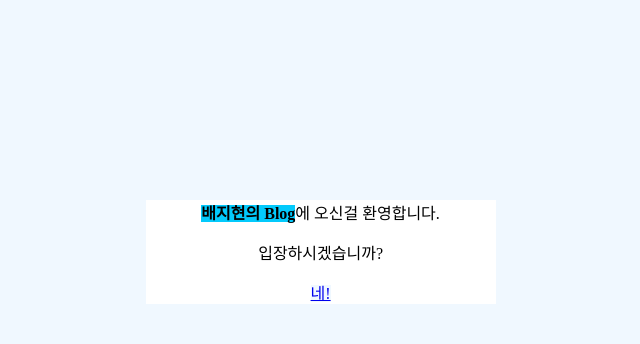
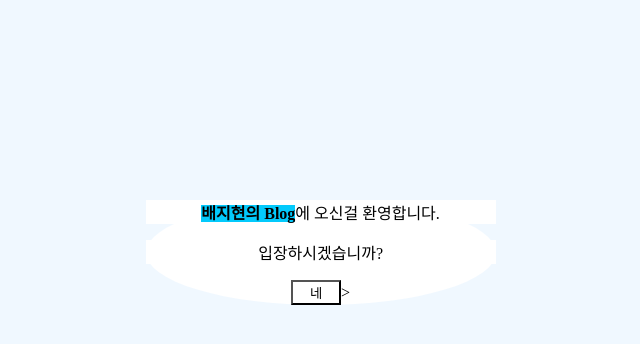
Before and after one commit to kth496/likelion_blog_project, a Django app: page / in a window 1280 px wide. Shown: the top 344 px of the page, without its empty margins (368-1008 px from the left). Run offline with Django 3.2, Linux system fonts and the light colour scheme.

Commit message:
Revert "PR"

```diff
--- a/blogproject/blog/static/css/enter.css
+++ b/blogproject/blog/static/css/enter.css
@@ -19,7 +19,3 @@ strong{
     background-color:#03cafc;
 
 }
-
-.banner {
-    background-color: white;
-}
--- a/blogproject/blog/static/css/intro.css
+++ b/blogproject/blog/static/css/intro.css
@@ -5,11 +5,11 @@
     flex-direction: row;
 }
 .left{
-    height: 100vh;
+    height: 100%;
     padding-top: 5%;
     width: 35%;
     text-align: center;
-    background-color: aqua;
+    background-color: aliceblue;
     flex-grow: 1;
 }
 .right{
--- a/blogproject/blog/templates/enter.html
+++ b/blogproject/blog/templates/enter.html
@@ -10,11 +10,9 @@
     </head>
     <body>
         <div class = "main">
-            <div class="banner">
-                <p><strong>배지현의 Blog</strong>에 오신걸 환영합니다.</p>
-                <p>입장하시겠습니까?</p>
-                <a href="{% url 'home' %}">네!</button>
-            </div>
+            <p><strong>배지현의 Blog</strong>에 오신걸 환영합니다.</p>
+            <p>입장하시겠습니까?</p>
+            <input type="button" value="네" onClick="location.href= '#' ">>
         </div>
     </body>
 </html>
```
